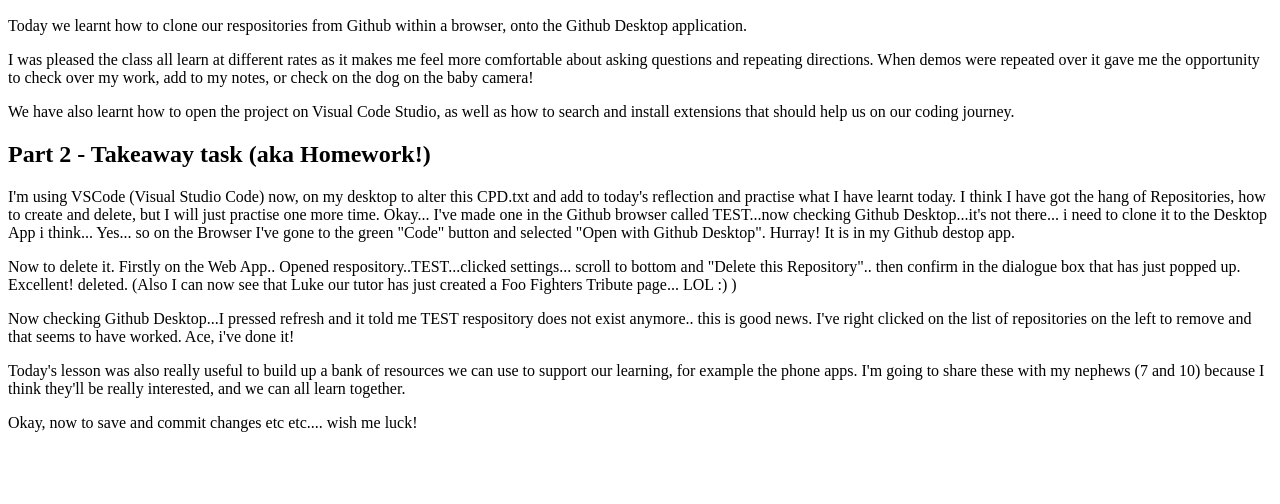
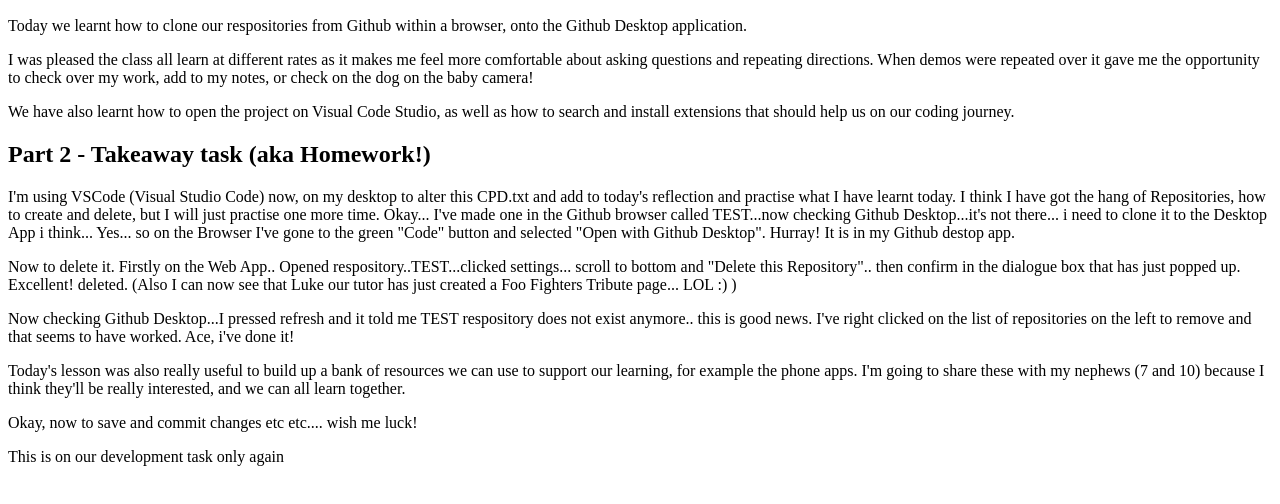
Before and after one commit to katienicks/LTU-reboot-Digital-Coding, a plain HTML site: page Module-1/Task-1.4.1.html in a window 1280 px wide. Shown: the part 110-614 px from the top of the page. Drawn offline with Linux system fonts and the light colour scheme.

Commit message:
Add comment to development branch 2

```diff
--- a/Module-1/Task-1.4.1.html
+++ b/Module-1/Task-1.4.1.html
@@ -40,7 +40,7 @@
     <p>Today's lesson was also really useful to build up a bank of resources we can use to support our learning, for example the phone apps. I'm going to share these with my nephews (7 and 10) because I think they'll be really interested, and we can all learn together.
     </p>
     <p>Okay, now to save and commit changes etc etc.... wish me luck!</p>
-
+    <p>This is on our development task only again</p>
 
 </body>
 </html>
```
